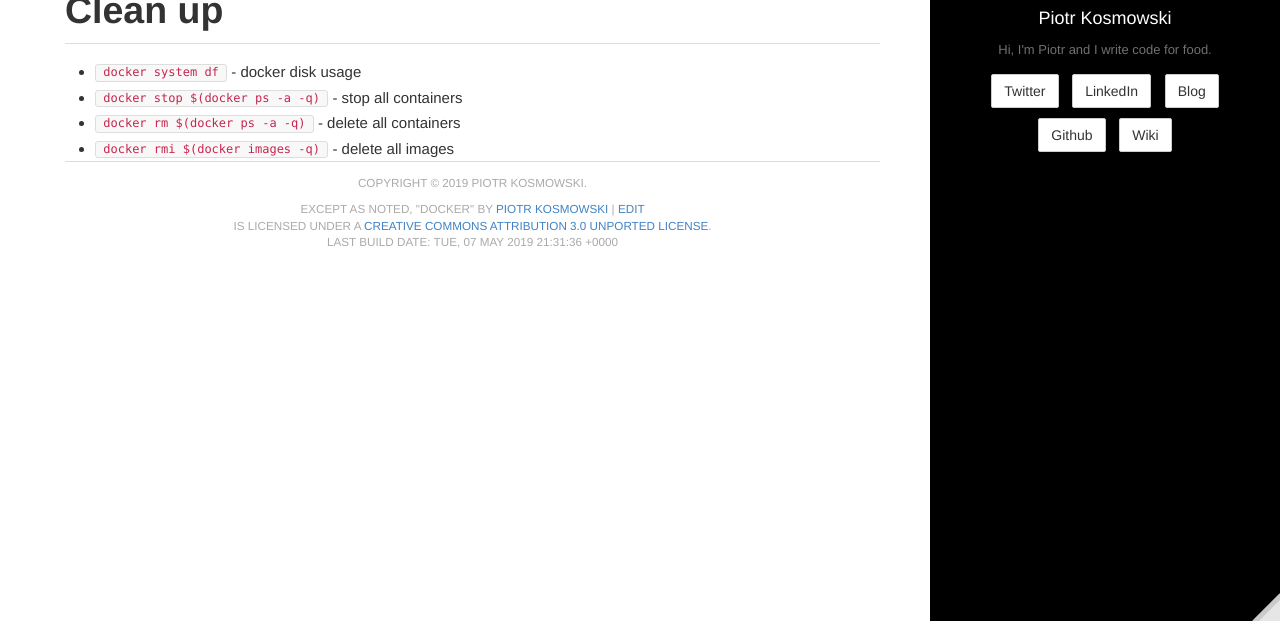
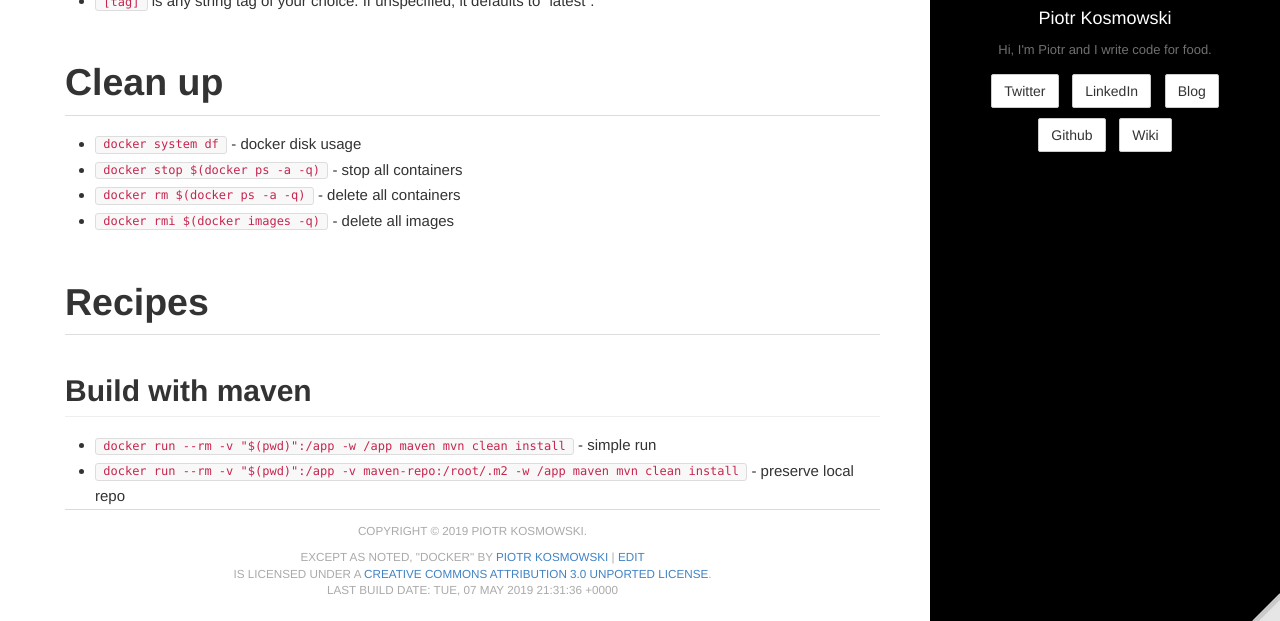
Before and after one commit to kospiotr/kospiotr.github.io, a Jekyll site: the page built from wiki/docker.md, in a window 1280 px wide and 900 px high, scrolled down 2500 px, cut to the strip 279-900 px from the top of the window. Built offline with Jekyll 4.4.1, drawn with Linux system fonts in a browser that asks for light colours; some of the changed text lies outside the part shown.

Commit message:
Update docker.md

```diff
--- a/wiki/docker.md
+++ b/wiki/docker.md
@@ -92,3 +92,10 @@
 * `docker stop $(docker ps -a -q)` - stop all containers
 * `docker rm $(docker ps -a -q)` - delete all containers
 * `docker rmi $(docker images -q)` - delete all images
+
+# Recipes
+
+## Build with maven
+
+* `docker run --rm -v "$(pwd)":/app -w /app maven mvn clean install` - simple run
+* `docker run --rm -v "$(pwd)":/app -v maven-repo:/root/.m2 -w /app maven mvn clean install` - preserve local repo
```
